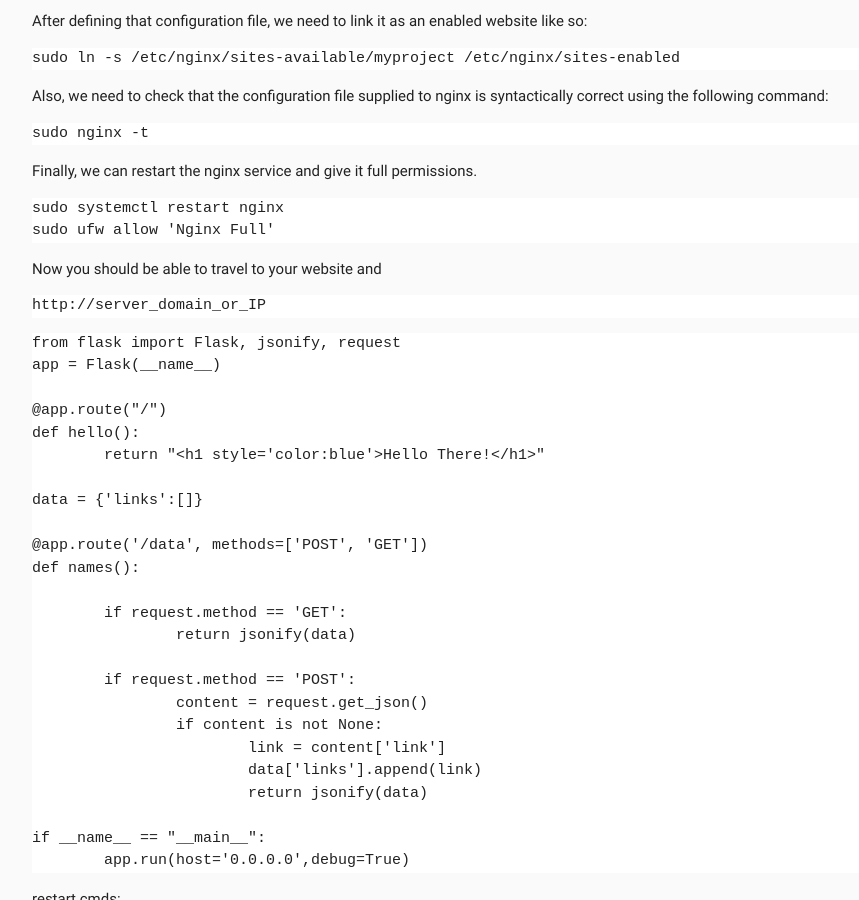
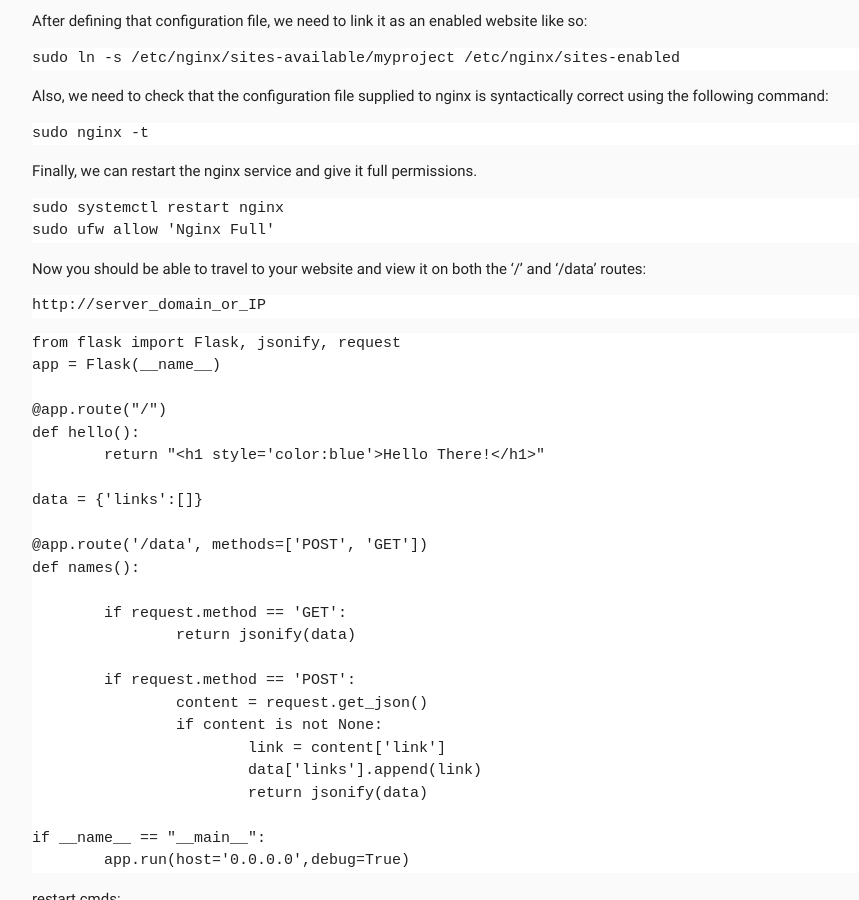
Before and after one commit to MandWdevclub/MandWdevclub.github.io, a Jekyll site: the page built from _posts/2016-08-05-Setup.md, in a window 1280 px wide and 900 px high, scrolled down 5718 px. Shown: the whole window, without its empty margins (160-1019 px from the left). Built offline with Jekyll 4.4.1, drawn with Linux system fonts in a browser that asks for light colours.

Commit message:
Update 2016-08-05-Setup.md

````diff
--- a/_posts/2016-08-05-Setup.md
+++ b/_posts/2016-08-05-Setup.md
@@ -327,7 +327,7 @@
 sudo ufw allow 'Nginx Full'
 ```
 
-Now you should be able to travel to your website and
+Now you should be able to travel to your website and view it on both the '/' and '/data' routes:
 
 ```
 http://server_domain_or_IP
````
